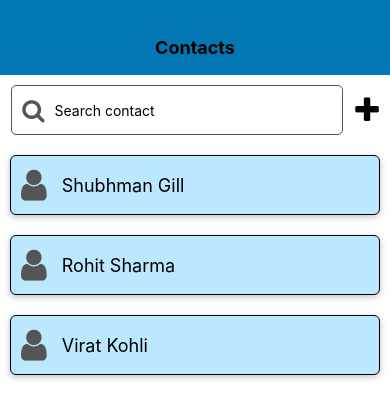
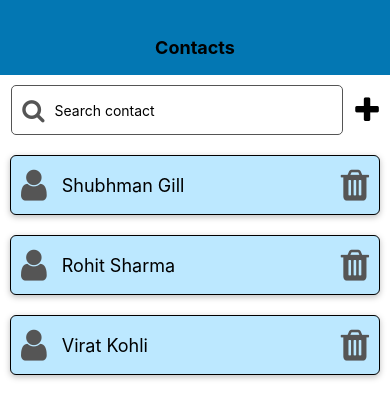
Before and after one commit to hemant-babool/Contacts, a React Native app: screen / in a window 390 px wide. Shown: the top 418 px of the page. Built offline with nearby package versions, Linux system fonts and the light colour scheme.

Commit message:
added delete icon

```diff
--- a/components/Contact.js
+++ b/components/Contact.js
@@ -1,5 +1,5 @@
 import React from 'react';
-import { StyleSheet, Text, View } from 'react-native';
+import { StyleSheet, Text, TouchableHighlight, TouchableOpacity, View } from 'react-native';
 import Icon from 'react-native-vector-icons/FontAwesome';
 import colors from '../constants/colors';
 
@@ -7,10 +7,13 @@ import colors from '../constants/colors';
 const Contact = props => {
 
     return (
-        <View style={styles.container}>
-            <Icon name="user" size={36} color={colors.iconColor} style={styles.icon}/>
-            <Text style={styles.name}> {props.name} </Text>
-        </View>
+        <TouchableOpacity activeOpacity={0.8}>
+            <View style={styles.container}>
+                <Icon name="user" size={36} color={colors.iconColor} style={styles.userIcon}/>
+                <Text style={styles.name}> {props.name} </Text>
+                <Icon name="trash" size={36} color={colors.iconColor} style={styles.trashIcon}/>
+            </View>
+        </TouchableOpacity>
     );
 
 };
@@ -30,11 +33,15 @@ const styles = StyleSheet.create({
         shadowOpacity: 0.26,
         backgroundColor: colors.secondary
     },
-    icon: {
+    userIcon: {
         padding: 10
     },
+    trashIcon: {
+      padding: 10
+    },
     name: {
-        fontSize: 18
+        fontSize: 18,
+        flex: 1
     }
 
 });
--- a/components/SearchBox.js
+++ b/components/SearchBox.js
@@ -66,6 +66,8 @@ const styles = StyleSheet.create({
         marginRight: 10,
     },
     input: {
+        fontSize: 14,
+        width: '90%',
         color: 'black',
     },
     addButtonContainer: {
```
